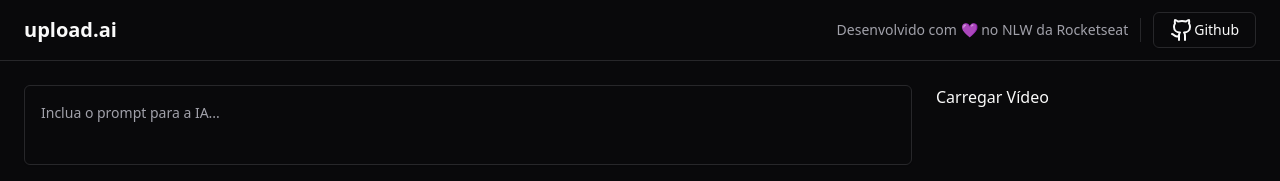
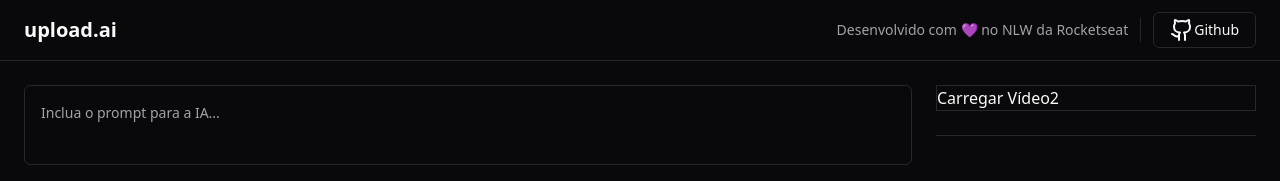
Before and after one commit to Lmlima05/nlw-ia, a React (Vite) app in the folder upload-ai-web/: page / in a window 1280 px wide. Shown: the top 181 px of the page. Built offline with nearby package versions, Linux system fonts and the light colour scheme.

Commit message:
Adicionando o sEPARATOR

```diff
--- a/upload-ai-web/src/App.tsx
+++ b/upload-ai-web/src/App.tsx
@@ -42,9 +42,13 @@ export function App() {
         </div>
         <aside className="w-80 space-y-6">
           <form className="space-y-6">
-            <label htmlFor="video">
-              Carregar Vídeo
+            <label htmlFor="video"
+            className="border flex roundded-md select-video cursor-pointer border-dashedtext-sm flex-clo gap-2 items-center junstify-center">
+              Carregar Vídeo2
             </label>
+
+            <input type="file" id="video" accept="video/mp4" className="sr-only" />
+            <Separator />
 
             <input type="file" id="video" accept="video/mp4" className="sr-only" />
           </form>
```
